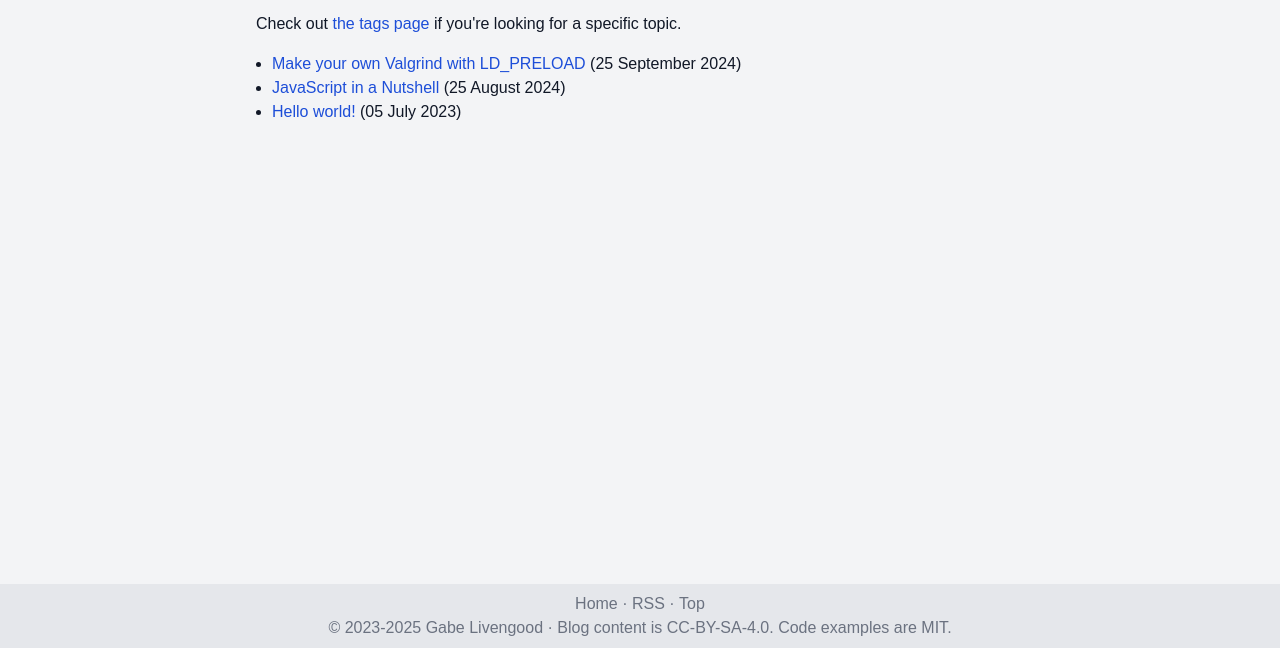
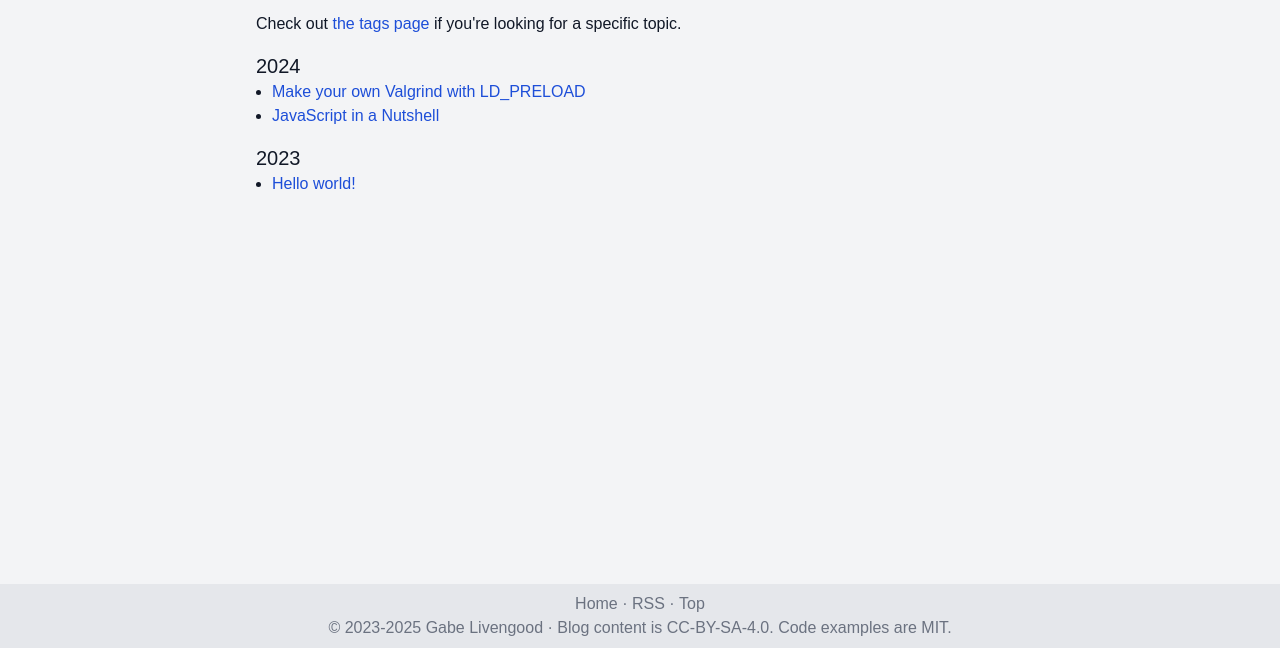
Before and after one commit to ggliv/site, an Astro site: page /blog in a window 1280 px wide. Shown: the part 152-800 px from the top of the page. Built offline with nearby package versions, Linux system fonts and the light colour scheme; Astro itself is replaced by a stand-in of ours.

Commit message:
Place blog posts under year headers in index page

```diff
--- a/src/pages/blog/index.astro
+++ b/src/pages/blog/index.astro
@@ -1,7 +1,17 @@
 ---
 import BaseLayout from "@/layouts/BaseLayout.astro";
 import siteConfig from "@/config.ts";
-import { posts, formatDate, tags, slugify } from "@/util.ts";
+import { posts, tags, slugify } from "@/util.ts";
+
+let years: Record<string, typeof posts> = {};
+for (const post of posts) {
+  let year = post.data.date.getFullYear().toString();
+  if (!years.hasOwnProperty(year)) {
+    years[year] = [post];
+  } else {
+    years[year].push(post);
+  }
+}
 ---
 
 <BaseLayout title="Blog Index" description={siteConfig.blogDescription}>
@@ -15,9 +25,14 @@ import { posts, formatDate, tags, slugify } from "@/util.ts";
         </p>
       )
     }
+    {
+      Object.keys(years)
+        .sort((a, b) => +b - +a)
+        .map((year) => (
+          <div>
+            <h2 class="text-xl">{year}</h2>
             <ul class="list-disc list-outside ml-[1rem]">
-      {
-        posts
+              {years[year]
                 .sort((a, b) => b.data.date.getTime() - a.data.date.getTime())
                 .map((post) => (
                   <li>
@@ -26,10 +41,11 @@ import { posts, formatDate, tags, slugify } from "@/util.ts";
                       href={slugify(post.data.date, post.id)}
                       set:text={post.data.title}
                     />
-              ({formatDate(post.data.date)})
                   </li>
+                ))}
+            </ul>
+          </div>
         ))
     }
-    </ul>
   </div>
 </BaseLayout>
```
Lines whose indentation alone changed are shown as unchanged.
